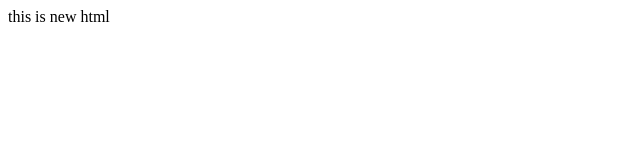
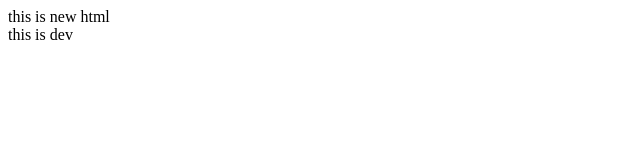
Before and after one commit to yeyating/test, a plain HTML site: page second.html in a window 1280 px wide. Shown: the full height of the page, 0-640 px from the left. Drawn offline with Linux system fonts and the light colour scheme.

Commit message:
add second.html dev

```diff
--- a/second.html
+++ b/second.html
@@ -8,5 +8,6 @@
 </head>
 <body>
   <div>this is new html</div>
+  <div>this is dev</div>
 </body>
 </html>
```
